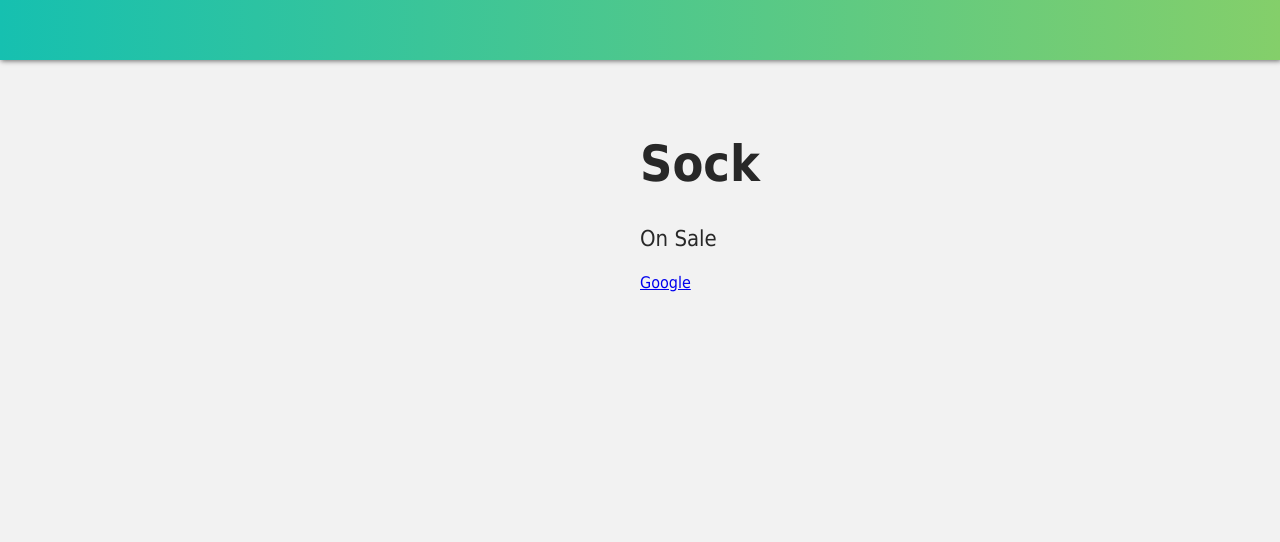
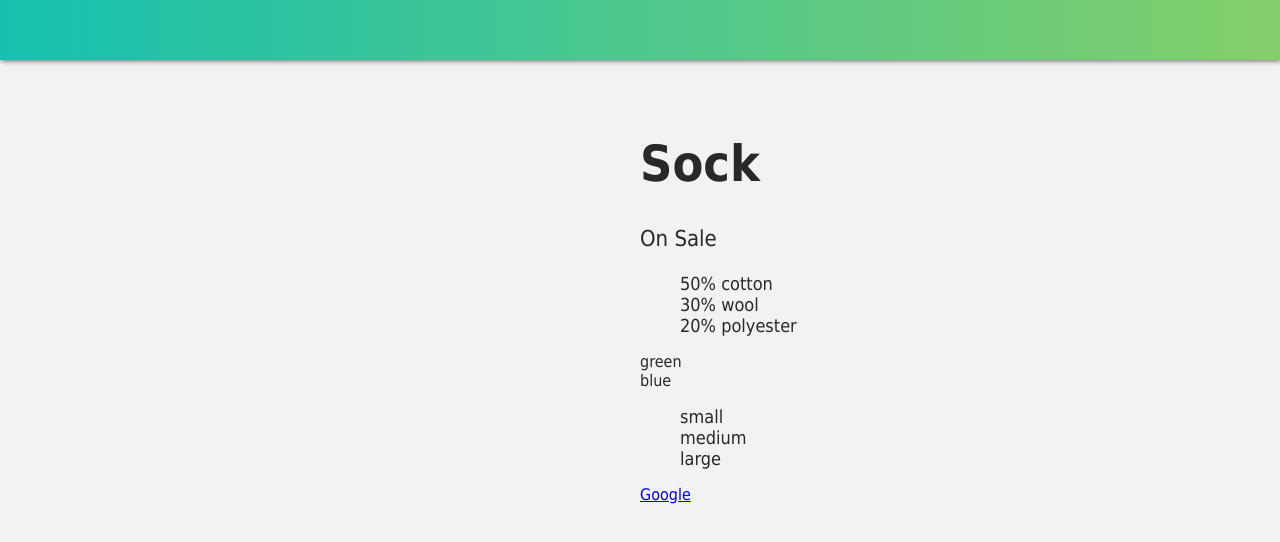
Before and after one commit to Ibtesum/Vue-Learning, a plain HTML site: page index.html in a window 1280 px wide. Drawn offline with nearby package versions, Linux system fonts and the light colour scheme.

Commit message:
list rendering

```diff
--- a/index.html
+++ b/index.html
@@ -29,7 +29,16 @@
             <!-- <p v-show="inStock">In Stock</p> -->
             <!-- <p v-if="inStock">In Stock</p> -->
             <!-- <p v-else>Out of Stock</p> -->
+            <ul>
+              <li v-for="detail in details">{{detail}}</li>
+            </ul>
+            <div v-for="variant in variants" :key="variant.id">
+              {{variant.color}}
+            </div>
 
+            <ul>
+              <li v-for="size in sizes">{{size}}</li>
+            </ul>
             <a :href="url">Google</a>
             <!-- solution -->
           </div>
--- a/main.js
+++ b/main.js
@@ -6,7 +6,13 @@ const app = Vue.createApp({
             url: "https://www.google.com/",
             inStock: false,
             inventory: 0,
-            onSale: true
+            onSale: true,
+            details: ['50% cotton', "30% wool", "20% polyester"],
+            variants: [
+                {id: 2234, color: "green"},
+                {id: 2235, color: "blue"}
+            ],
+            sizes: ["small", "medium", "large"]
         }
     }
 })
```
